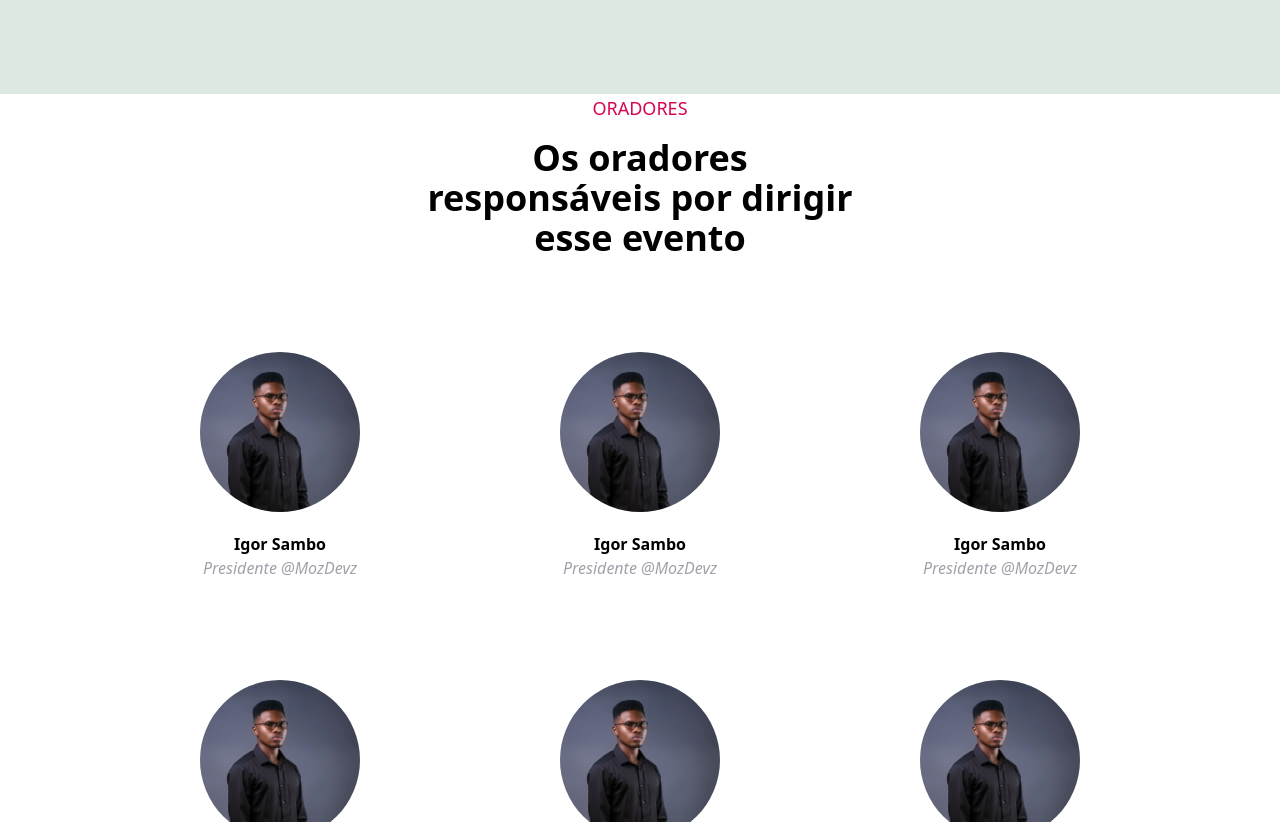
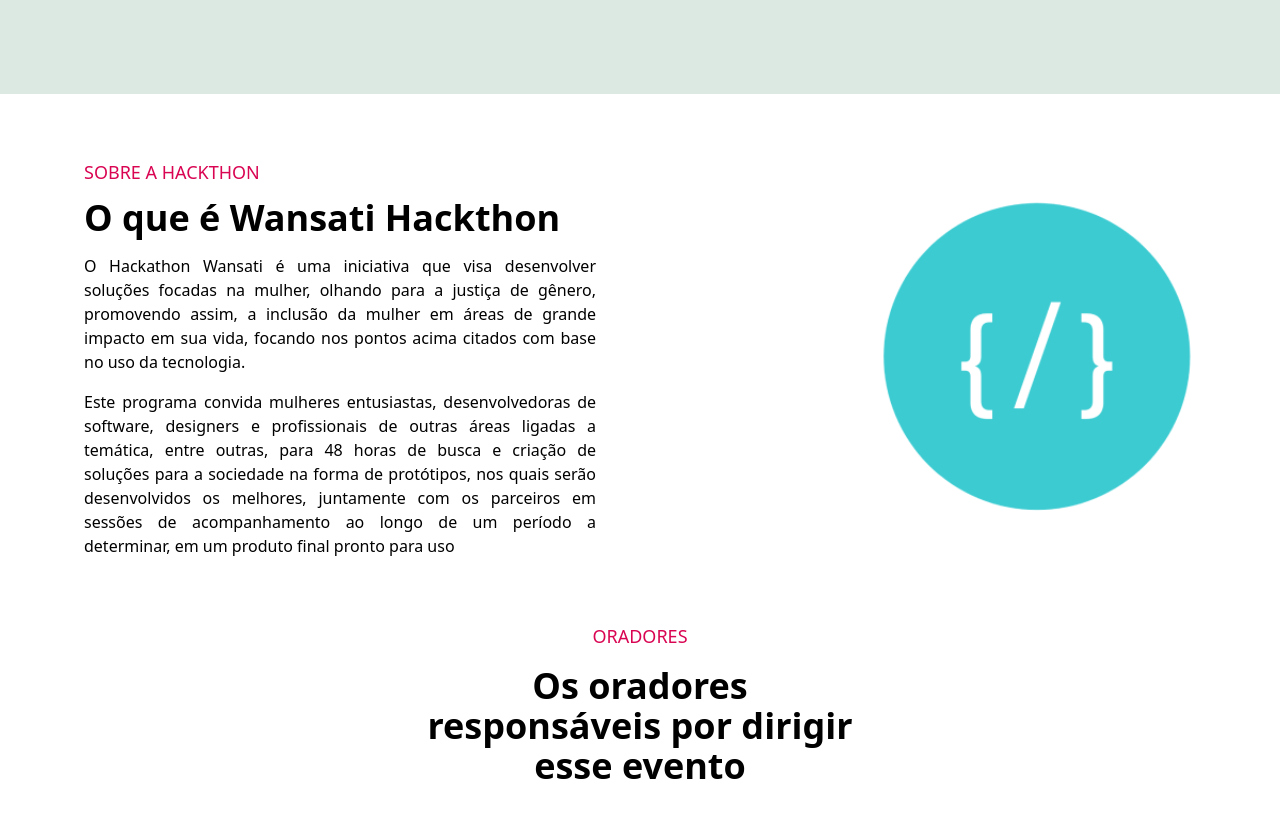
Before and after one commit to rnrnshn/wansati-hackthon, a Next.js app: page / in a window 1280 px wide. Shown: the part 573-1395 px from the top of the page. Built offline with nearby package versions, Linux system fonts and the light colour scheme.

Commit message:
feat: add the about section containg text and image

```diff
--- a/src/app/page.tsx
+++ b/src/app/page.tsx
@@ -1,9 +1,13 @@
+import Image from "next/image";
+
 import NavBar from "./components/Navbar";
 import Hero from "./components/Hero";
 import Speaker from './components/Speaker'
 import { Speakers } from "@/app/data"
 import Partners from './components/Partners'
 import Footer from './components/Footer';
+
+import aboutImg from "../../public/assets/about.png"
 
 export default function Home() {
   return (
@@ -13,6 +17,29 @@
       <NavBar/>
     </header>
     <main>
+      <section className="p-5 max-w-6xl mx-auto flex flex-wrap justify-center lg:justify-between items-center gap-10 py-16">
+        <div className="max-w-lg w-full">
+          <div className="w-full mb-4">
+            <h2 className="text-lg text-primary mb-3">SOBRE A HACKTHON</h2>
+            <h3 className="text-4xl font-bold">O que é Wansati Hackthon</h3>
+          </div>
+
+          <div className="flex flex-col gap-4 text-justify">
+            <p>O Hackathon Wansati é uma iniciativa que visa desenvolver soluções focadas na mulher, olhando para a justiça de gênero, promovendo assim, a inclusão da mulher em áreas de grande impacto em sua vida, focando nos pontos acima citados com base no uso da tecnologia.</p>
+
+            <p>Este programa convida mulheres entusiastas, desenvolvedoras de software, designers e profissionais de outras áreas ligadas a temática, entre outras, para 48 horas de busca e criação de soluções para a sociedade na forma de protótipos, nos quais serão desenvolvidos os melhores, juntamente com os parceiros em sessões de acompanhamento ao longo de um período a determinar, em um produto final pronto para uso</p>
+          </div>
+        </div>
+
+        <div className="max-w-xs w-full">
+          <Image
+            src={ aboutImg }
+            alt="Uma logo de que tem chavetas que indicam que se trata de programação"
+            className="w-full"
+          />
+        </div>
+      </section>
+
       <section className="max-w-6xl mx-auto w-full flex flex-col justify-center items-center space-y-16">
         <div className="text-center max-w-md w-full space-y-4">
           <h1 className="text-lg text-primary">ORADORES</h1>
```
Also changed, not shown: public/assets/about.png (added).
